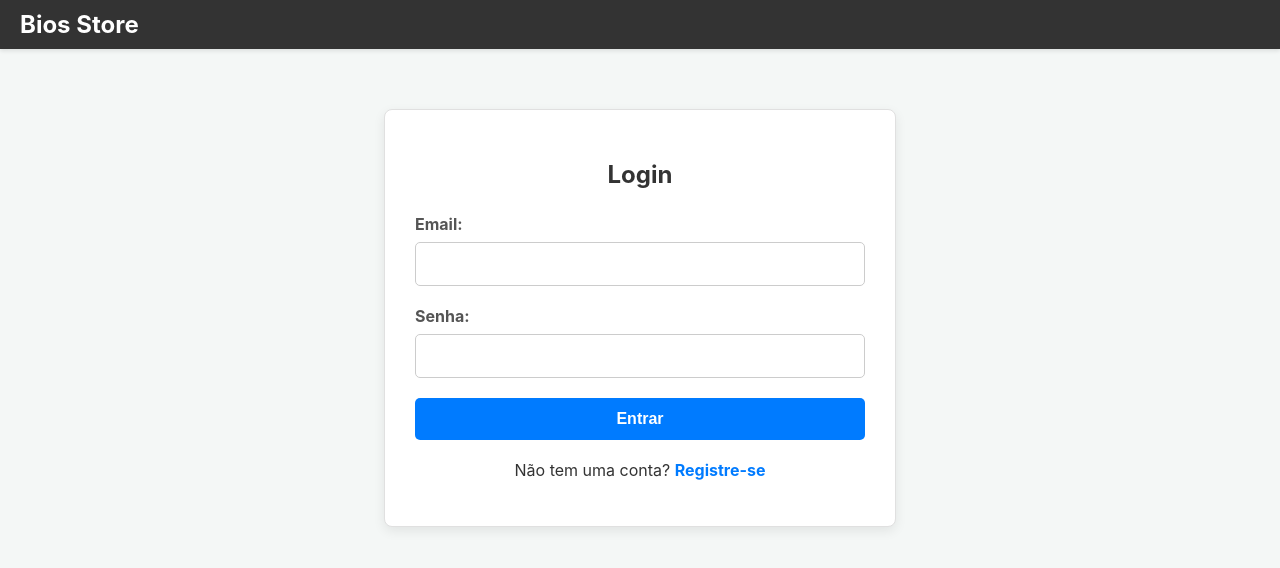
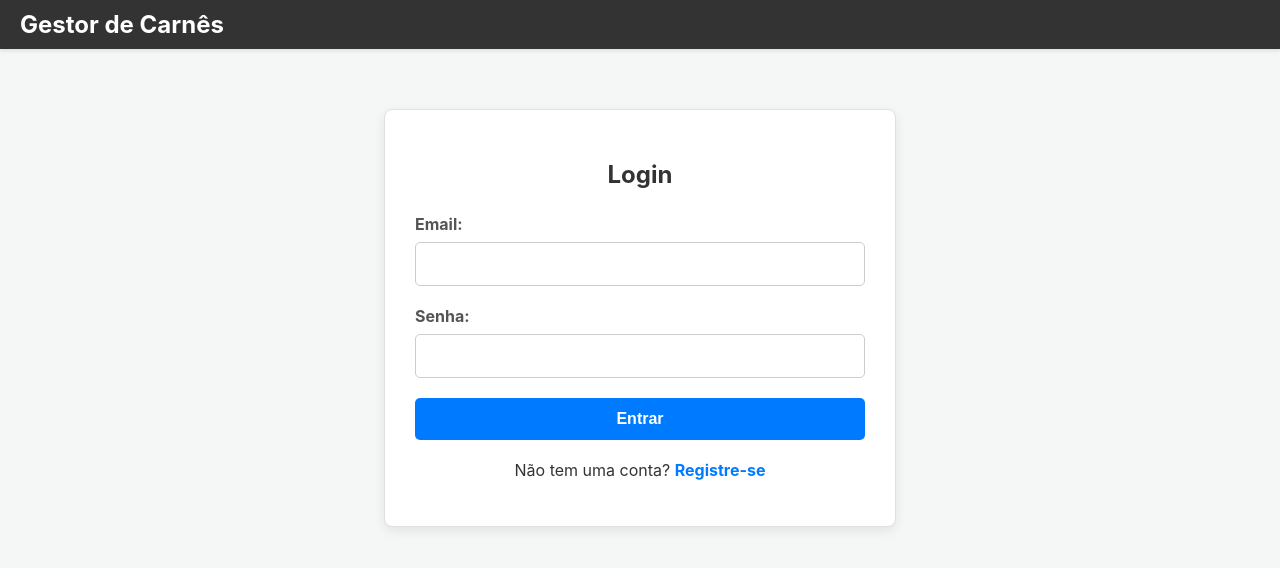
Before and after one commit to devluiis/carne, a React (Vite) app in the folder frontend/: page / in a window 1280 px wide. Shown: the top 568 px of the page. Built offline with nearby package versions, Linux system fonts and the light colour scheme.

Commit message:
commit em App.jsx

```diff
--- a/frontend/src/App.jsx
+++ b/frontend/src/App.jsx
@@ -138,7 +138,7 @@ function Header() {
         <header>
             <h1>
                 <Link to={user ? "/dashboard" : "/"} className="app-title-link">
-                    Bios Store
+                    Gestor de Carnês
                 </Link>
             </h1>
             {user && (
```
